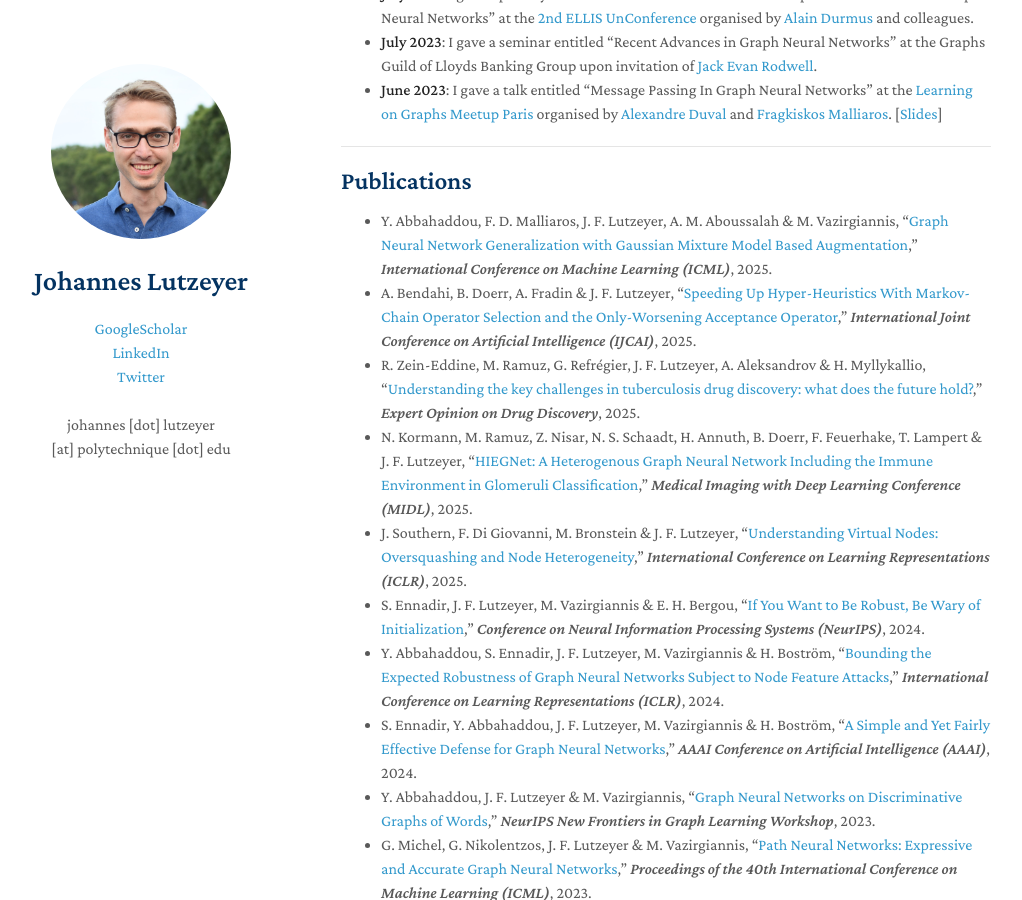
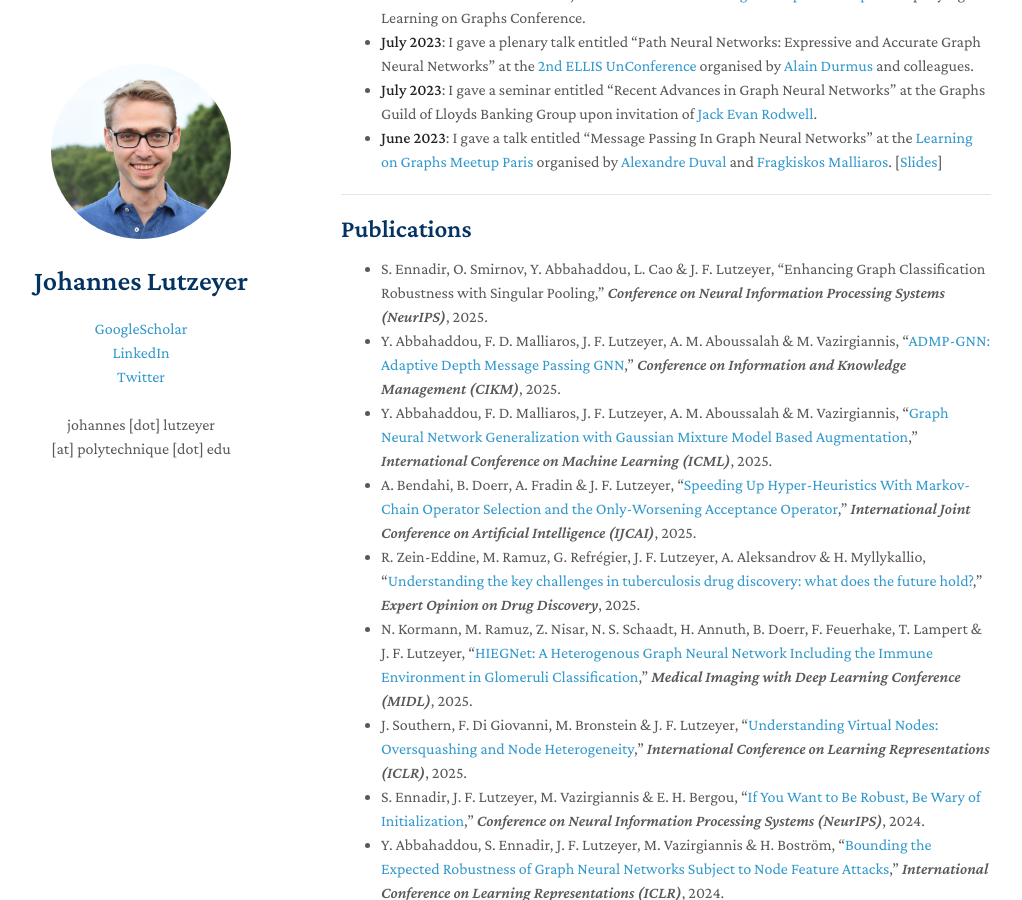
Before and after one commit to johanneslutzeyer/johanneslutzeyer.github.io, a Jekyll site: the page built from index.md, in a window 1280 px wide and 900 px high, scrolled down 1286 px. Shown: the whole window, without its empty margins (129-1151 px from the left). Built offline with Jekyll 4.4.1, drawn with Linux system fonts in a browser that asks for light colours; our own code applies the rules of GitHub Pages for plain Markdown files; a script that is not in the unit is left out; some of the changed text lies outside the part shown.

Commit message:
Update index.md

```diff
--- a/index.md
+++ b/index.md
@@ -13,6 +13,7 @@ My academic CV can be accessed <a href="https://johanneslutzeyer.com/doc/Johanne
 ---
 
 ## News
+- **August 2025**: My coauthors, that is <a href="https://www.linkedin.com/in/abderrahim-bendahi-4499bb257/" target=" blank">Abderrahim Bendahi</a>, <a href="https://www.linkedin.com/in/adrien-fradin-91534828a/" target=" blank">Adrien Fradin</a>, <a href="https://www.lix.polytechnique.fr/Labo/Benjamin.Doerr/" target=" blank">Benjamin Doerr</a>, and I are very happy to have received a distinguished paper award at IJCAI 2025 for <a href="https://arxiv.org/pdf/2506.01107" target=" blank">our work</a>.
 - **August 2025**: I gave a seminar talk entitled "Recent Advances on Graph Neural Networks" at the VisualAI lab at Princeton upon invitation of <a href="https://l-yezhu.github.io/" target=" blank">Ye Zhu</a> and <a href="https://www.cs.princeton.edu/~olgarus/" target=" blank">Olga Russakovsky</a>.
 - **July 2025**: I gave a keynote talk entitled "Avenues for Interaction between Bayesian Methodology and Graph Neural Networks" at the <a href="https://combayns2025.github.io/" target="_blank">"Combining Bayesian and Neural approaches for Structured Data Workshop"</a> at IJCNN organised by <a href="https://diningphil.github.io/" target="_blank">Federico Errica</a>, <a href="https://danielecastellana22.github.io/" target="_blank">Daniele Castellana</a>, <a href="https://sites.google.com/view/marcopodda/home" target="_blank">Marco Podda</a>, <a href="https://pages.di.unipi.it/bacciu/" target="_blank">Davide Bacciu</a> and colleagues.
 - **June 2025**: I gave a talk entitled "Frustration Tolerance and Other Skills To Aquire" at the LIX PhD and PostDoc Seminar "Dreams vs Reality" upon invitation of <a href="https://www.lix.polytechnique.fr/Labo/Theo.BOURY/" target=" blank">Théo Boury</a>, <a href="https://bernardohummes.com/" target=" blank">Bernardo Hummes Flores</a> and <a href="https://www.lix.polytechnique.fr/~berkemer/" target=" blank">Sarah Berkemer</a>.
@@ -37,6 +38,8 @@ My academic CV can be accessed <a href="https://johanneslutzeyer.com/doc/Johanne
 ---
 
 ## Publications
+- S. Ennadir, O. Smirnov, Y. Abbahaddou, L. Cao & J. F. Lutzeyer, "Enhancing Graph Classification Robustness with Singular Pooling," *Conference on Neural Information Processing Systems (NeurIPS)*, 2025.
+- Y. Abbahaddou, F. D. Malliaros, J. F. Lutzeyer, A. M. Aboussalah & M. Vazirgiannis, "<a href="https://arxiv.org/pdf/2509.01170" target="_blank">ADMP-GNN: Adaptive Depth Message Passing GNN</a>," *Conference on Information and Knowledge Management (CIKM)*, 2025.
 - Y. Abbahaddou, F. D. Malliaros, J. F. Lutzeyer, A. M. Aboussalah & M. Vazirgiannis, "<a href="https://arxiv.org/pdf/2411.08638?" target="_blank">Graph Neural Network Generalization with Gaussian Mixture Model Based Augmentation</a>," *International Conference on Machine Learning (ICML)*, 2025.
 - A. Bendahi, B. Doerr, A. Fradin & J. F. Lutzeyer, "<a href="https://arxiv.org/pdf/2506.01107" target="_blank">Speeding Up Hyper-Heuristics With Markov-Chain Operator Selection and the Only-Worsening Acceptance Operator</a>," *International Joint Conference on Artificial Intelligence (IJCAI)*, 2025.
 - R. Zein-Eddine, M. Ramuz, G. Refrégier, J. F. Lutzeyer, A. Aleksandrov & H. Myllykallio, "<a href="https://www.tandfonline.com/doi/abs/10.1080/17460441.2025.2531229" target="_blank">Understanding the key challenges in tuberculosis drug discovery: what does the future hold?</a>," *Expert Opinion on Drug Discovery*, 2025.
```
